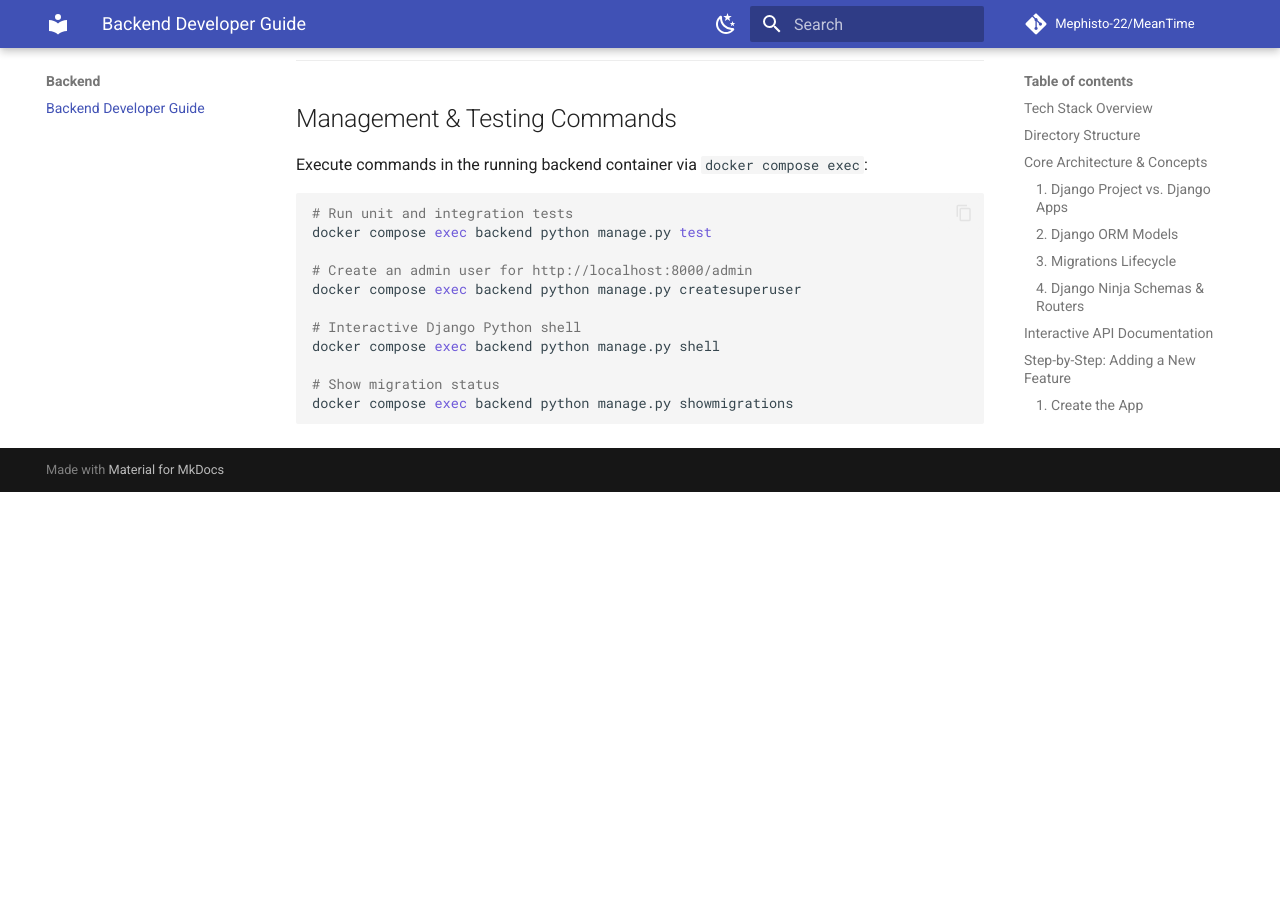
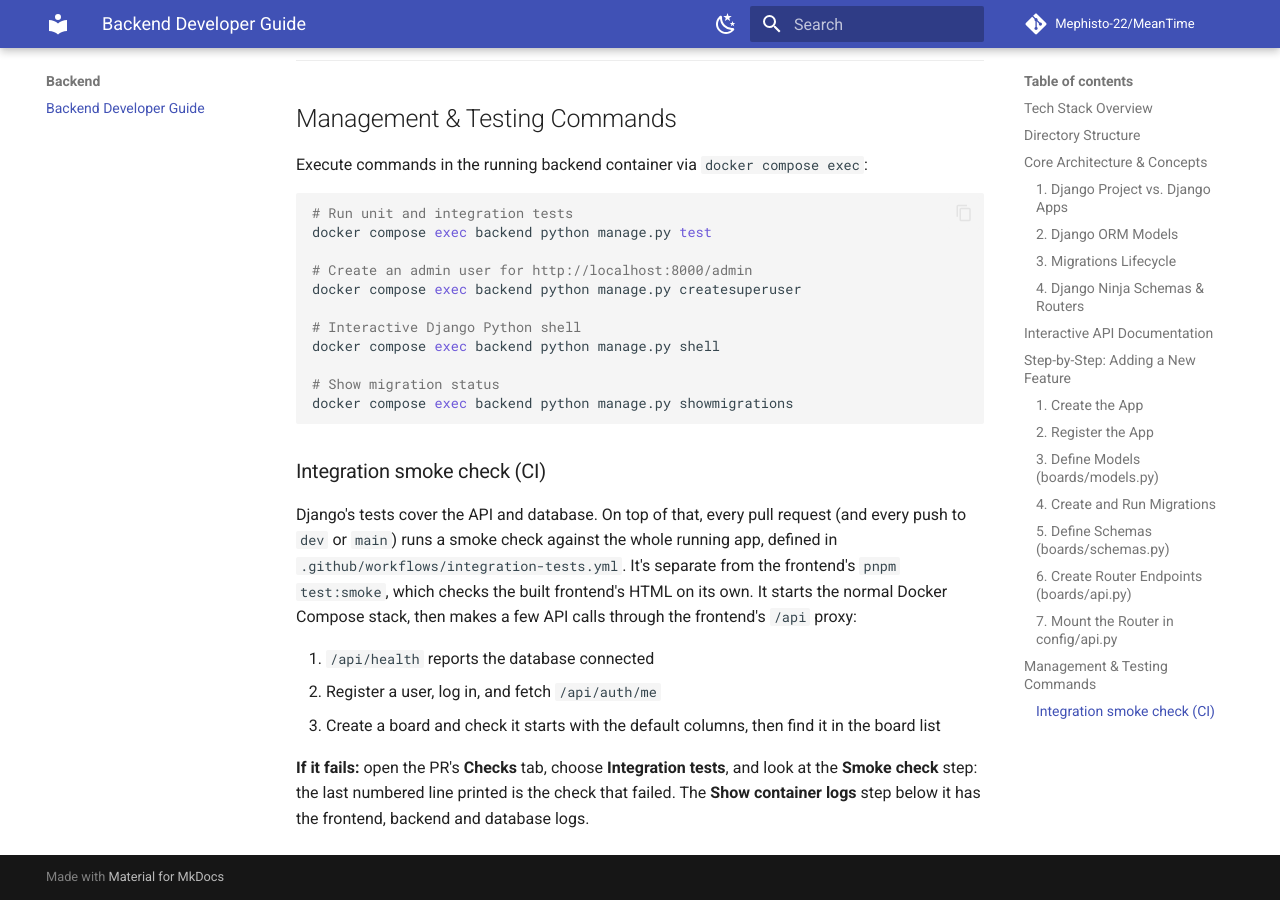
Before and after one commit to Mephisto-22/MeanTime, an MkDocs documentation site: the page built from docs/backend/index.md, in a window 1280 px wide and 900 px high, scrolled down 4245 px. Built offline with MkDocs 1.6.1 and Material for MkDocs 9.7.7, drawn with Linux system fonts in a browser that asks for light colours; comment, search, counter and statistics services are not loaded; before the commit the page ends 4737 px from its top, so only the background shows below that.

Commit message:
feat(#63): integration smoke check workflow against the running app

````diff
--- a/docs/backend/index.md
+++ b/docs/backend/index.md
@@ -180,3 +180,13 @@ docker compose exec backend python manage.py shell
 # Show migration status
 docker compose exec backend python manage.py showmigrations
 ```
+
+### Integration smoke check (CI)
+
+Django's tests cover the API and database. On top of that, every pull request (and every push to `dev` or `main`) runs a smoke check against the whole running app, defined in `.github/workflows/integration-tests.yml`. It's separate from the frontend's `pnpm test:smoke`, which checks the built frontend's HTML on its own. It starts the normal Docker Compose stack, then makes a few API calls through the frontend's `/api` proxy:
+
+1. `/api/health` reports the database connected
+2. Register a user, log in, and fetch `/api/auth/me`
+3. Create a board and check it starts with the default columns, then find it in the board list
+
+**If it fails:** open the PR's **Checks** tab, choose **Integration tests**, and look at the **Smoke check** step: the last numbered line printed is the check that failed. The **Show container logs** step below it has the frontend, backend and database logs.
````
Also changed, not shown: 1 other file.
